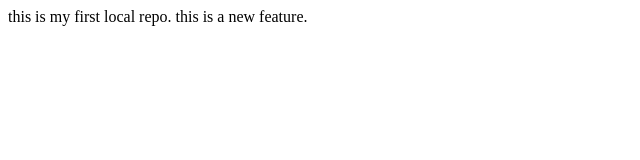
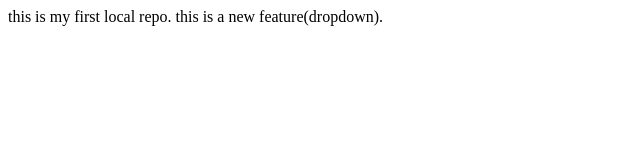
Before and after one commit to zahidwakeel/localrepo, a plain HTML site: page index.html in a window 1280 px wide. Shown: the whole page, without its empty margins (0-640 px from the left). Drawn offline with Linux system fonts and the light colour scheme.

Commit message:
add dropdown

```diff
--- a/index.html
+++ b/index.html
@@ -1,6 +1,6 @@
 <html>
     <p>
         this is my first local repo.
-        this is a new feature.
+        this is a new feature(dropdown).
     </p>
 </html>
```
